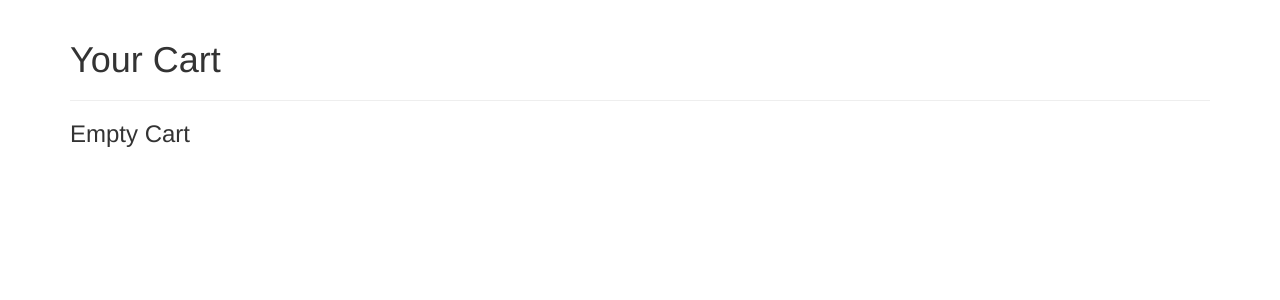
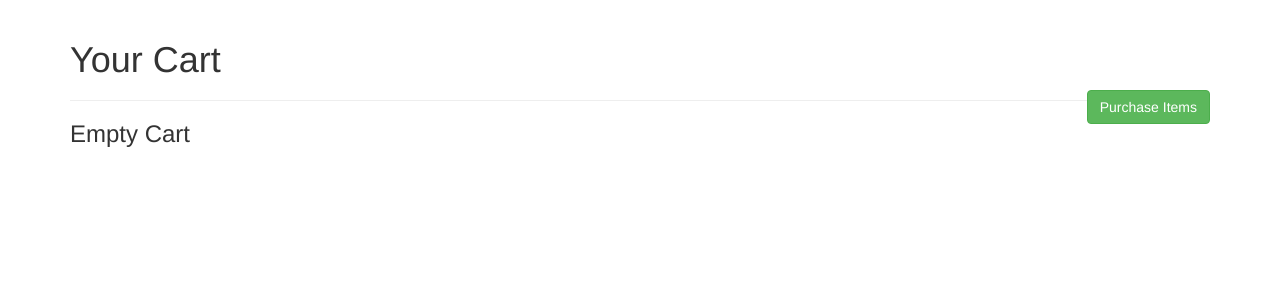
Before and after one commit to jbolton-student/century-csci2006, a PHP site: page /cart_show.php in a window 1280 px wide. Shown: the part 52-352 px from the top of the page. Run offline with PHP 8.4, Linux system fonts and the light colour scheme; the visitor is signed in with stand-in values (Sample User, id 1); a stand-in replaces the project's code that opens the database connection; some libraries are stand-ins or nearby versions.

Commit message:
added purchase button

```diff
--- a/cart_show.php
+++ b/cart_show.php
@@ -80,6 +80,7 @@ function getAllProducts() {
 
     <div class="container">
       <h1>Your Cart</h1>
+      <a href="purchase.php" class="btn btn-success pull-right">Purchase Items</a>
       <hr/><?php getAllProducts(); ?>
     </div>
 
```
